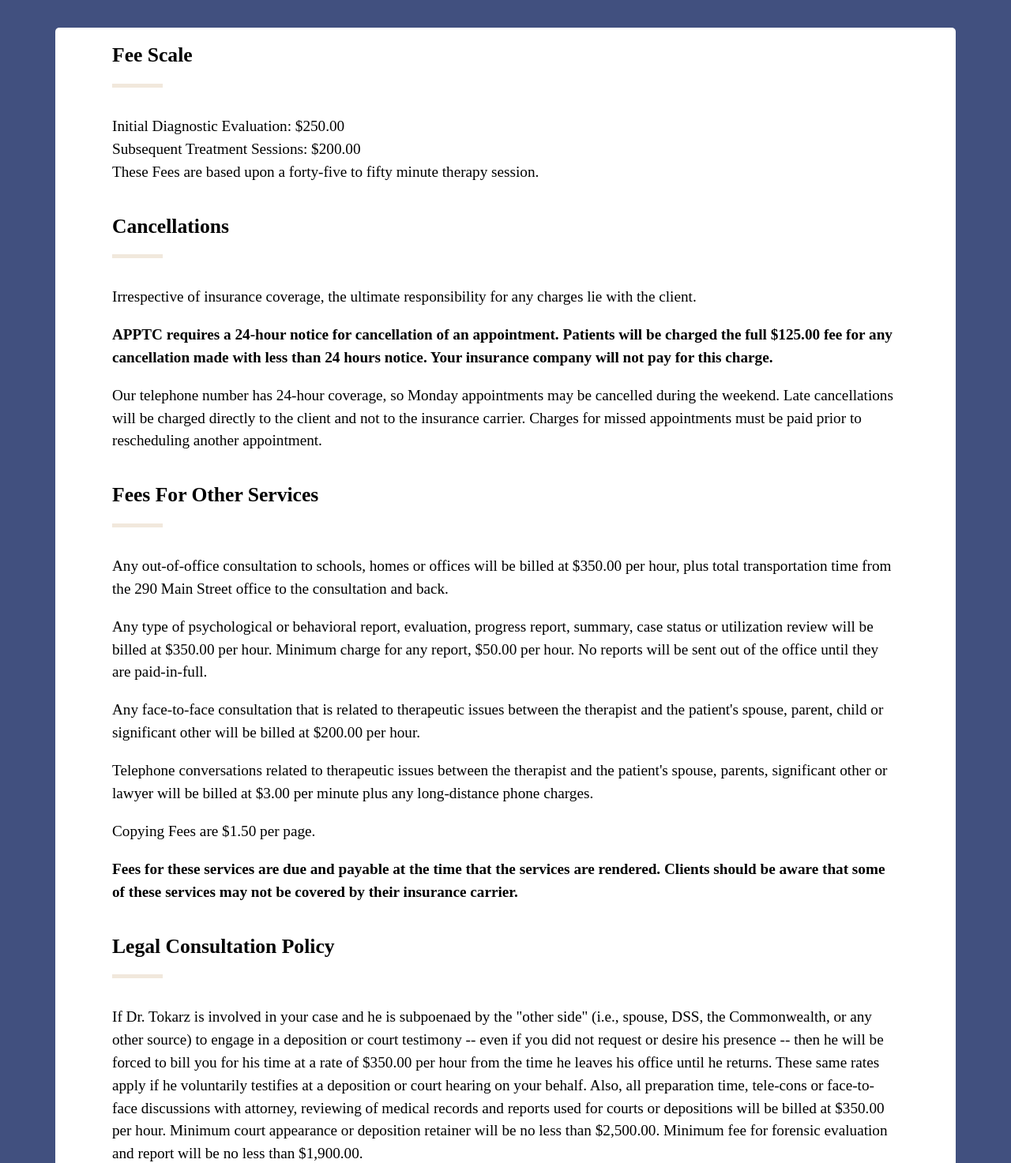
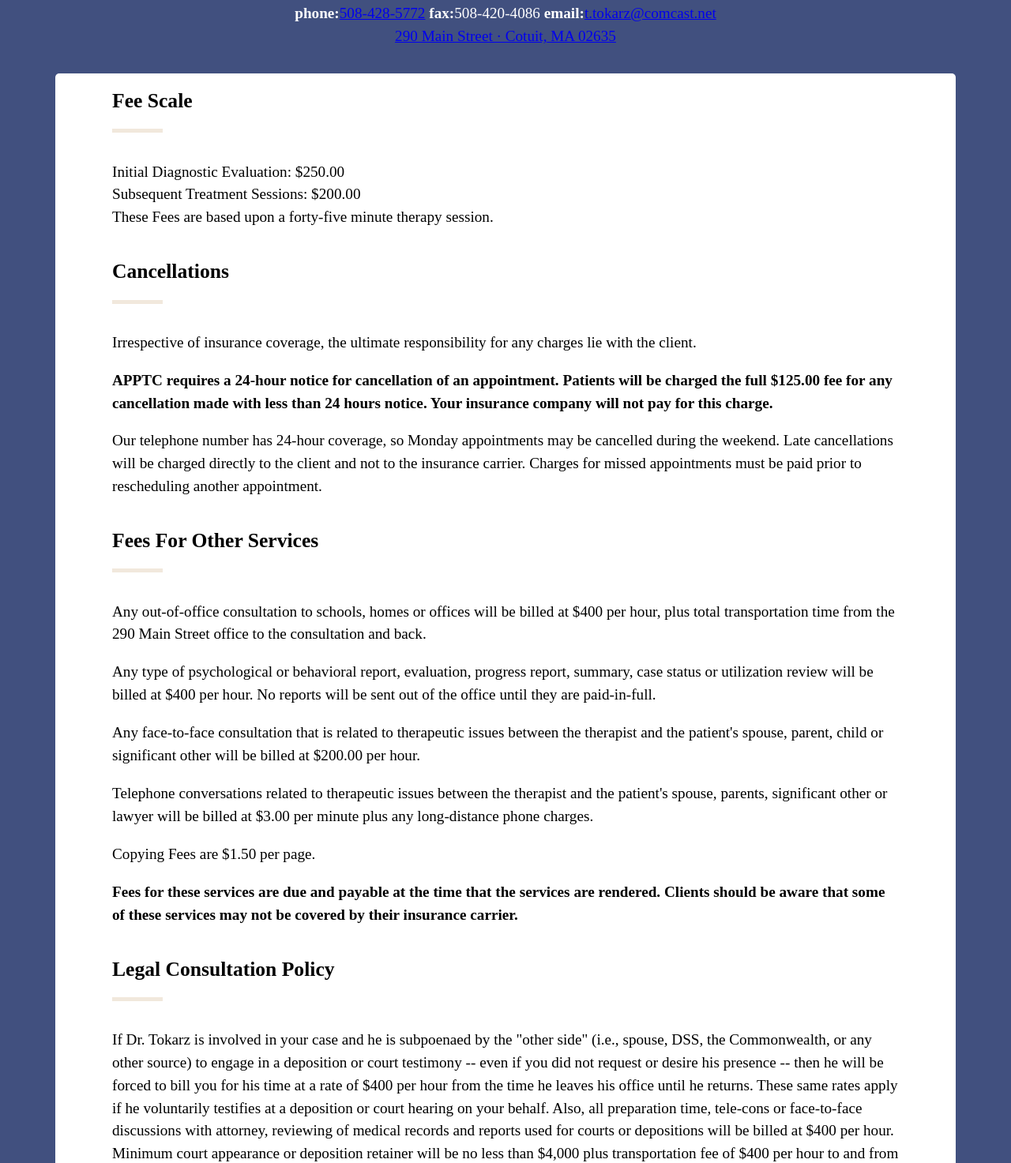
Before and after one commit to chrisobs13/apptc, a website: page public/policies.html in a window 1280 px wide. Shown: the part 132-1605 px from the top of the page at 79% size. Drawn offline with Linux system fonts and the light colour scheme; a web font is replaced by a local one.

Commit message:
Update policy page content

```diff
--- a/public/policies.html
+++ b/public/policies.html
@@ -44,6 +44,19 @@
         </h1>
         <h2>Thomas P. Tokarz, Ph.D. A.B.P.P.</h2>
         </div>
+        <div class="contact-info">
+            <span>
+              <strong>phone:</strong><a href="tel:+15084285772">508-428-5772</a>
+            </span>
+            <span>
+              <strong>fax:</strong>508-420-4086
+            </span>
+            <span>
+              <strong>email:</strong><a href="mailto:t.tokarz@comcast.net" target="_blank">t.tokarz@comcast.net</a>
+            </span>
+          <br>
+          <a href="https://goo.gl/maps/SbbAgMuzAAo" target="_blank">290 Main Street &middot; Cotuit, MA 02635</a>
+        </div>
       </header>
       <main>
 
@@ -54,7 +67,7 @@
 
   Subsequent Treatment Sessions: $200.00 <br>
 
-  These Fees are based upon a forty-five to fifty minute therapy session.
+  These Fees are based upon a forty-five minute therapy session.
 </p>
 </section>
 <section>
@@ -72,10 +85,10 @@
 <section>
   <h4>Fees For Other Services</h4>
   <p>
-    Any out-of-office consultation to schools, homes or offices will be billed at $350.00 per hour, plus total transportation time from the 290 Main Street office to the consultation and back.
+    Any out-of-office consultation to schools, homes or offices will be billed at $400 per hour, plus total transportation time from the 290 Main Street office to the consultation and back.
   </p>
   <p>
-    Any type of psychological or behavioral report, evaluation, progress report, summary, case status or utilization review will be billed at $350.00 per hour. Minimum charge for any report, $50.00 per hour. No reports will be sent out of the office until they are paid-in-full.
+    Any type of psychological or behavioral report, evaluation, progress report, summary, case status or utilization review will be billed at $400 per hour. No reports will be sent out of the office until they are paid-in-full.
   </p>
   <p>
     Any face-to-face consultation that is related to therapeutic issues between the therapist and the patient's spouse, parent, child or significant other will be billed at $200.00 per hour.
@@ -97,7 +110,7 @@
     Legal Consultation Policy
   </h4>
   <p>
-    If Dr. Tokarz is involved in your case and he is subpoenaed by the "other side" (i.e., spouse, DSS, the Commonwealth, or any other source) to engage in a deposition or court testimony -- even if you did not request or desire his presence -- then he will be forced to bill you for his time at a rate of $350.00 per hour from the time he leaves his office until he returns.  These same rates apply if he voluntarily testifies at a deposition or court hearing on your behalf.  Also, all preparation time, tele-cons or face-to-face discussions with attorney, reviewing of medical records and reports used for courts or depositions will be billed at $350.00 per hour. Minimum court appearance or deposition retainer will be no less than $2,500.00. Minimum fee for forensic evaluation and report will be no less than $1,900.00.
+    If Dr. Tokarz is involved in your case and he is subpoenaed by the "other side" (i.e., spouse, DSS, the Commonwealth, or any other source) to engage in a deposition or court testimony -- even if you did not request or desire his presence -- then he will be forced to bill you for his time at a rate of $400 per hour from the time he leaves his office until he returns.  These same rates apply if he voluntarily testifies at a deposition or court hearing on your behalf.  Also, all preparation time, tele-cons or face-to-face discussions with attorney, reviewing of medical records and reports used for courts or depositions will be billed at $400 per hour. Minimum court appearance or deposition retainer will be no less than $4,000 plus transportation fee of $400 per hour to and from APPTC office to location. Minimum fee for forensic evaluation and report will be no less than $4,500.00.
   </p>
 </section>
 <section>
@@ -106,7 +119,7 @@
     APPTC is a provider for various insurance carriers (i.e., Harvard Pilgrim, Blue Cross Blue Shield, Magellan, United Behavioral Health, Health Care Value Management and Tufts. Most Policies contain either a client deductible and/or co-payment for which you are responsible. Co-plays do vary based on specific plans.  Some insurance companies may include APPTC under out-of-network Out-patient Mental Health benefits.  Payment is due at the time of service.
   </p>
   <p>
-    APPTC does not accept Medicaid, Mass Health or Cigna.
+    APPTC does not accept Medicaid, Mass Health, Cigna, Neighborhood Health, or Beacon.
   </p>
   <p>
     Ultimately, it is the patient's responsibility to check with their insurance carrier and confirm their benefits.  APPTC cannot be held responsible for errors made by your insurance carrier.  It is the patient's responsibility to notify APPTC of any insurance changes (i.e., a switch to another insurance company or dual coverage).
@@ -115,7 +128,7 @@
 <section>
   <h4>After-Hours Coverage</h4>
   <p>
-    APPTC will have a secretary or answering machine taking all calls Monday through Friday, 8 A.M. to 8 P.M., Dr. Tokarz will be available during these hours to respond to any emergencies.  However, if you have an emergency during uncovered hours, please go to the nearest hospital emergency room.
+    APPTC will have a secretary or answering machine taking all calls Monday through Friday, 7:15 A.M. to 8 P.M., Dr. Tokarz will be available during these hours to respond to any emergencies.  However, if you have an emergency during uncovered hours, please go to the nearest hospital emergency room.
   </p>
 </section>
 <section>
@@ -131,6 +144,7 @@
 
       </main>
       <footer>
+        <div class="contact-info">
           <h6>
             Anxiety Panic Phobia Treatment Center
           </h6>
@@ -145,6 +159,7 @@
             </span>
           <br>
           <a href="https://goo.gl/maps/SbbAgMuzAAo" target="_blank">290 Main Street &middot; Cotuit, MA 02635</a>
+        </div>
       </footer>
     </div>
   </body>
```
Lines whose indentation alone changed are shown as unchanged.
